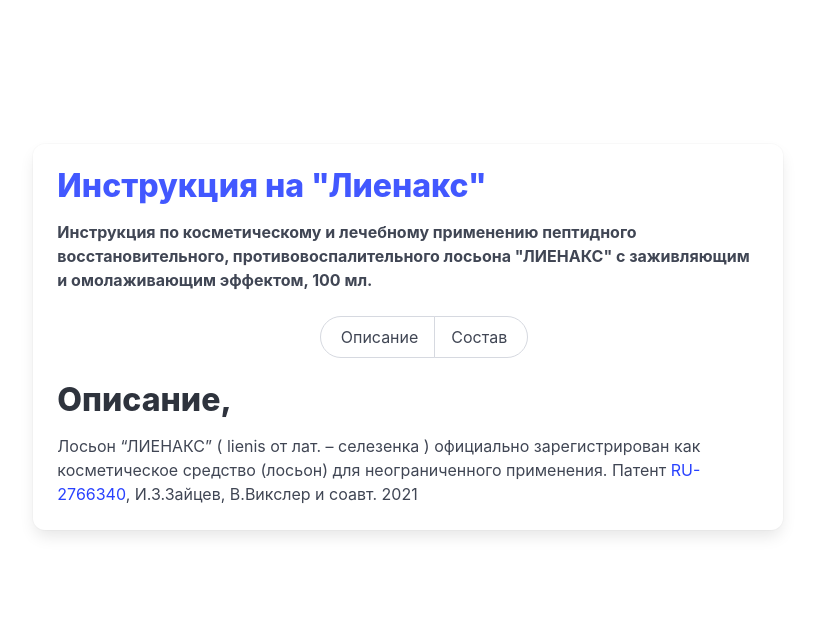
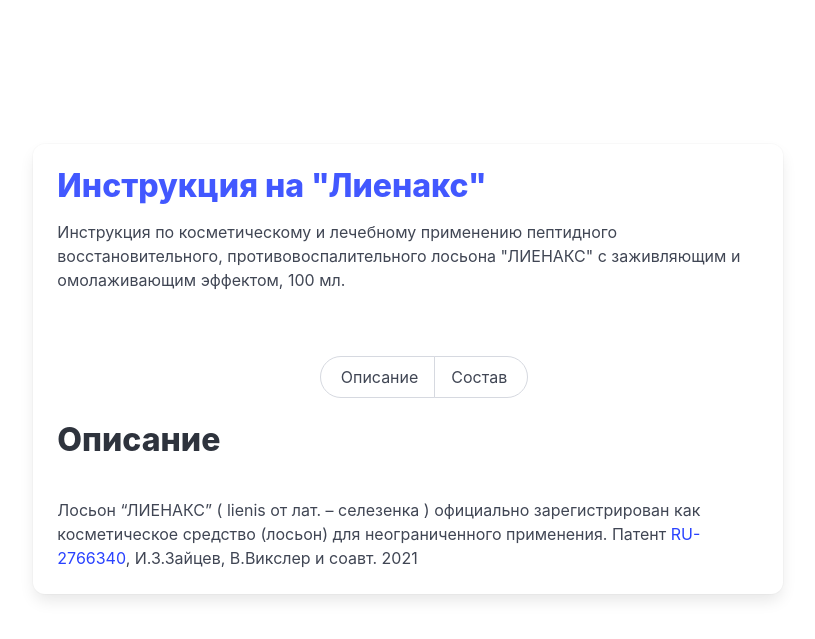
Before and after one commit to w3craft/lienax, a Jekyll site: the page built from инструкция/_posts/2025-02-22-описание.md, in a window 1280 px wide. Shown: the top 639 px of the page, without its empty margins (232-1047 px from the left). Built offline with Jekyll 4.4.1, drawn with Linux system fonts in a browser that asks for light colours.

Commit message:
modified:   _layouts/post.html

```diff
--- a/_layouts/post.html
+++ b/_layouts/post.html
@@ -11,10 +11,10 @@
                             <h1 class=" has-text-link">
                                 Инструкция на "Лиенакс"
                             </h1>
-                            <b>Инструкция по косметическому и лечебному применению пептидного
+                            <p>Инструкция по косметическому и лечебному применению пептидного
                                 восстановительного,
                                 противовоспалительного
-                                лосьона "ЛИЕНАКС" с заживляющим и омолаживающим эффектом, 100 мл.</b><br><br>
+                                лосьона "ЛИЕНАКС" с заживляющим и омолаживающим эффектом, 100 мл.</p><br><br>
                             <div class="tabs is-toggle is-toggle-rounded is-centered">
 
                                 <ul>
@@ -28,7 +28,7 @@
                             </div>
                         </div>
                         <article class="content">
-                            <h1>{{ page.description }}, {{ post.description }}</h1>
+                            <h1>{{ page.description }}</h1><br>
                             {{ content }}
                         </article>
                     </div>
```
